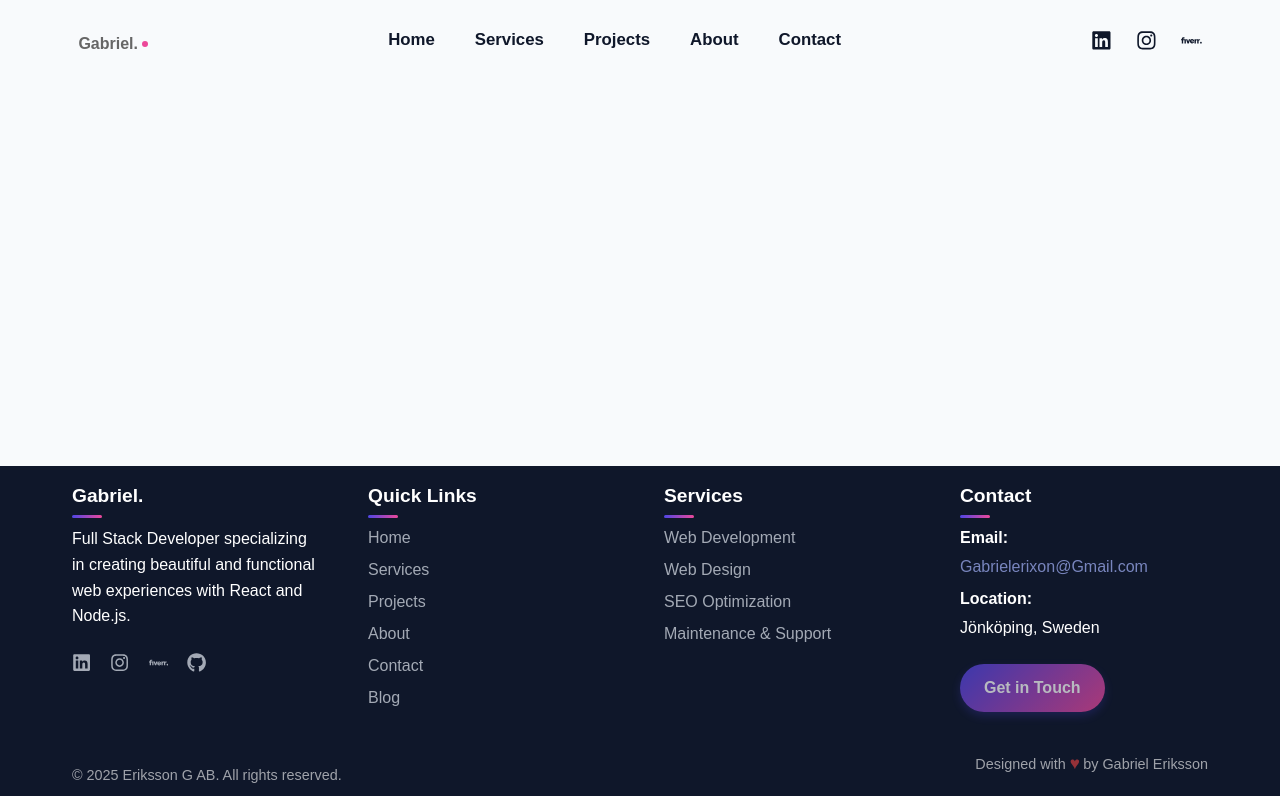
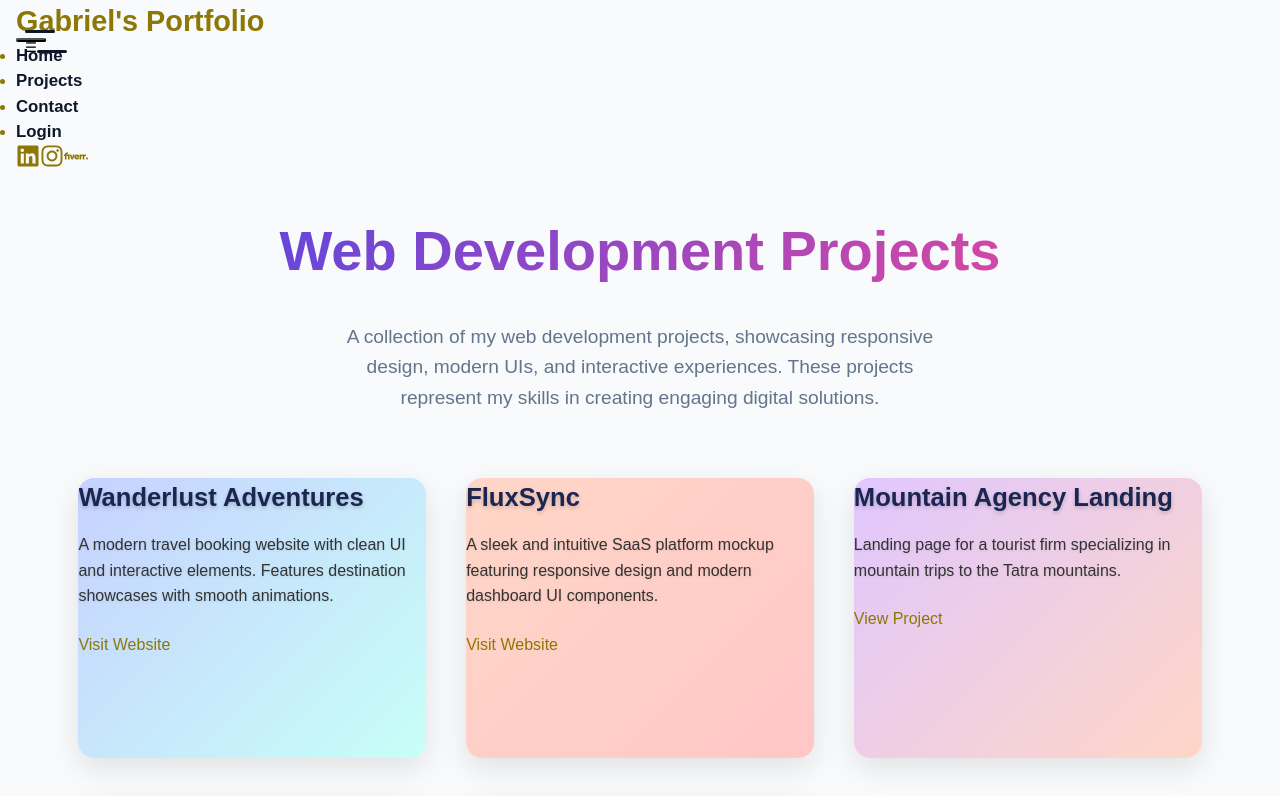
Before and after one commit to Gabrielerixon/my-portfolio, a React (Create React App) app in the folder client/: page /projects in a window 1280 px wide. Shown: the top 796 px of the page. Built offline with nearby package versions, Linux system fonts and the light colour scheme.

Commit message:
update regarding project

```diff
--- a/client/src/App.jsx
+++ b/client/src/App.jsx
@@ -1,10 +1,10 @@
-import React, { useEffect } from 'react';
+import React from 'react';
 import { BrowserRouter as Router, Routes, Route, useLocation } from 'react-router-dom';
-// Remove the HelmetProvider import
 import Navbar from './components/Navbar';
 import Footer from './components/Footer';
 import Home from './pages/Home';
 import DailyUIs from './pages/DailyUI';
+import Projects from './pages/Projects'; // Import the new Projects component
 import Contact from './pages/Contact';
 import './styles/layout.css';
 import AboutMe from './pages/AboutMe';
@@ -20,18 +20,6 @@ import PageTitle from './components/PageTitle';
 import SchemaOrg from './components/SchemaOrg';
 import { Analytics } from "@vercel/analytics/react";
 import { SpeedInsights } from "@vercel/speed-insights/react";
-import Services from './pages/Services';
-
-// Add ScrollToTop component
-function ScrollToTop() {
-  const { pathname } = useLocation();
-
-  useEffect(() => {
-    window.scrollTo(0, 0);
-  }, [pathname]);
-
-  return null;
-}
 
 // Wrapper component to conditionally render Navbar and Footer
 function AppLayout() {
@@ -44,20 +32,18 @@ function AppLayout() {
 
   return (
     <div className="app-container">
-      {/* Implement ScrollToTop component here */}
-      <ScrollToTop />
       <PageTitle />
-      <SchemaOrg /> {/* Added SchemaOrg while keeping PageTitle */}
+      <SchemaOrg />
       {showNavAndFooter && <Navbar />}
 
       <Routes>
         <Route path="/" element={<Home />} />
-        <Route path="/dailyui" element={<DailyUIs />} />
+        <Route path="/projects" element={<Projects />} /> {/* New route for Projects */}
+        <Route path="/dailyui" element={<DailyUIs />} /> {/* Keep this for backward compatibility */}
         <Route path="/contact" element={<Contact />} />
         <Route path="/about" element={<AboutMe />} />
         <Route path="/blog" element={<Blog />} />
         <Route path="/auth" element={<ResponsiveAuth />} />
-        <Route path="/services" element={<Services />} />
         <Route path="/dailyui/day2" element={<Day2Checkout />} />
         <Route path="/dailyui/day3" element={<MountainAgencyLanding />} />
         <Route path="/dailyui/day4" element={<Calculator />} />
@@ -75,7 +61,6 @@ function AppLayout() {
 
 function App() {
   return (
-    // Remove the HelmetProvider wrapper
     <Router>
       <AppLayout />
     </Router>
--- a/client/src/components/Navbar.jsx
+++ b/client/src/components/Navbar.jsx
@@ -1,157 +1,105 @@
 // src/components/Navbar.jsx
-import React, { useState, useEffect } from 'react';
-import { Link, useLocation } from 'react-router-dom';
+import React, { useState } from 'react';
+import { Link } from 'react-router-dom';
 import { FaInstagram, FaLinkedin } from 'react-icons/fa';
 import { SiFiverr } from 'react-icons/si';
 import './Navbar.css';
 
 const Navbar = () => {
   const [isMobileMenuOpen, setIsMobileMenuOpen] = useState(false);
-  const [scrolled, setScrolled] = useState(false);
-  const location = useLocation();
 
-  useEffect(() => {
-    const handleScroll = () => {
-      const offset = window.scrollY;
-      if (offset > 50) {
-        setScrolled(true);
-      } else {
-        setScrolled(false);
-      }
-    };
-
-    window.addEventListener('scroll', handleScroll);
-
-    return () => {
-      window.removeEventListener('scroll', handleScroll);
-    };
-  }, []);
-
-  const toggleMobileMenu = () => setIsMobileMenuOpen(!isMobileMenuOpen);
-  const closeMobileMenu = () => setIsMobileMenuOpen(false);
-
-  const isActive = (path) => {
-    return location.pathname === path ? 'active' : '';
-  };
-
-  // Close mobile menu when clicking a link
-  const handleLinkClick = () => {
-    if (isMobileMenuOpen) {
-      closeMobileMenu();
-    }
-  };
+  const openMenu = () => setIsMobileMenuOpen(true);
+  const closeMenu = () => setIsMobileMenuOpen(false);
 
   return (
-    <nav className={`navbar ${scrolled ? 'scrolled' : ''}`}>
-      <div className="navbar-container">
-        {/* Left Section: Logo */}
-        <div className="navbar-logo">
-          <Link to="/" onClick={handleLinkClick}>
-            <span className="logo-text">Gabriel.</span>
-          </Link>
+    <nav className="navbar">
+      {/* Left Section: Brand */}
+      <div className="navbar-left">
+        <div className="navbar-logo">Gabriel&apos;s Portfolio</div>
       </div>
 
-        {/* Center Section: Navigation Links (desktop) */}
-        <div className="navbar-links">
-          <ul>
-            <li className={isActive('/')}>
-              <Link to="/" onClick={handleLinkClick}>Home</Link>
-            </li>
-            <li className={isActive('/services')}>
-              <Link to="/services" onClick={handleLinkClick}>Services</Link>
-            </li>
-            <li className={isActive('/dailyui')}>
-              <Link to="/dailyui" onClick={handleLinkClick}>Projects</Link>
-            </li>
-            <li className={isActive('/about')}>
-              <Link to="/about" onClick={handleLinkClick}>About</Link>
-            </li>
-            <li className={isActive('/contact')}>
-              <Link to="/contact" onClick={handleLinkClick}>Contact</Link>
-            </li>
+      {/* Center Section: Nav Links (desktop) */}
+      <div className="navbar-center">
+        <ul className="navbar-links">
+          <li><Link to="/">Home</Link></li>
+          <li><Link to="/projects">Projects</Link></li> {/* Updated from DailyUI to Projects */}
+          <li><Link to="/contact">Contact</Link></li>
+          <li><Link to="/auth">Login</Link></li>
         </ul>
       </div>
 
-        {/* Right Section: Social Icons */}
-        <div className="navbar-social">
+      {/* Right Section: Social Icons + Hamburger */}
+      <div className="navbar-right">
+        <div className="navbar-socials">
           <a
             href="https://www.linkedin.com/in/gabriel-eriksson-7b3a9a1b0/"
             target="_blank"
             rel="noreferrer"
-            className="social-icon"
           >
-            <FaLinkedin />
+            <FaLinkedin size={24} />
           </a>
           <a
             href="https://www.instagram.com/gabrielerixon/"
             target="_blank"
             rel="noreferrer"
-            className="social-icon"
           >
-            <FaInstagram />
+            <FaInstagram size={24} />
           </a>
           <a
             href="http://www.fiverr.com/s/XL3Qbr2"
             target="_blank"
             rel="noreferrer"
-            className="social-icon"
           >
-            <SiFiverr />
+            <SiFiverr size={24} />
           </a>
         </div>
 
-        {/* Mobile Menu Toggle */}
-        <div className="mobile-menu-toggle" onClick={toggleMobileMenu}>
-          <span className={`hamburger ${isMobileMenuOpen ? 'active' : ''}`}></span>
-        </div>
+        {/* Hamburger Icon for Mobile */}
+        <button className="hamburger" onClick={openMenu}>
+          &#9776; {/* "trigram for menu" character */}
+        </button>
       </div>
 
-      {/* Mobile Menu */}
-      <div className={`mobile-menu ${isMobileMenuOpen ? 'active' : ''}`}>
-        <ul>
-          <li className={isActive('/')}>
-            <Link to="/" onClick={handleLinkClick}>Home</Link>
-          </li>
-          <li className={isActive('/services')}>
-            <Link to="/services" onClick={handleLinkClick}>Services</Link>
-          </li>
-          <li className={isActive('/dailyui')}>
-            <Link to="/dailyui" onClick={handleLinkClick}>Projects</Link>
-          </li>
-          <li className={isActive('/about')}>
-            <Link to="/about" onClick={handleLinkClick}>About</Link>
-          </li>
-          <li className={isActive('/contact')}>
-            <Link to="/contact" onClick={handleLinkClick}>Contact</Link>
-          </li>
+      {/* Full-Screen Mobile Menu Overlay */}
+      {isMobileMenuOpen && (
+        <div className="mobile-menu">
+          <button className="close-button" onClick={closeMenu}>
+            &times;
+          </button>
+
+          <ul className="mobile-nav-links">
+            <li onClick={closeMenu}><Link to="/">Home</Link></li>
+            <li onClick={closeMenu}><Link to="/projects">Projects</Link></li> {/* Updated here too */}
+            <li onClick={closeMenu}><Link to="/contact">Contact</Link></li>
+            <li onClick={closeMenu}><Link to="/auth">Login</Link></li>
           </ul>
-        <div className="mobile-social">
+
+          {/* Larger icons at the bottom */}
+          <div className="mobile-menu-socials">
             <a
               href="https://www.linkedin.com/in/gabriel-eriksson-7b3a9a1b0/"
               target="_blank"
               rel="noreferrer"
-            className="social-icon"
             >
-            <FaLinkedin />
+              <FaLinkedin size={32} />
             </a>
             <a
               href="https://www.instagram.com/gabrielerixon/"
               target="_blank"
               rel="noreferrer"
-            className="social-icon"
             >
-            <FaInstagram />
+              <FaInstagram size={32} />
             </a>
             <a
               href="http://www.fiverr.com/s/XL3Qbr2"
               target="_blank"
               rel="noreferrer"
-            className="social-icon"
             >
-            <SiFiverr />
+              <SiFiverr size={32} />
             </a>
           </div>
         </div>
+      )}
     </nav>
   );
 };
--- a/client/src/components/ProjectCard.jsx
+++ b/client/src/components/ProjectCard.jsx
@@ -1,47 +1,48 @@
 // src/components/ProjectCard.jsx
-import React, { useState, useEffect } from 'react';
+import React, { useEffect, useState } from 'react';
 import { Link } from 'react-router-dom';
 import './ProjectCard.css';
+// If you're using random gradient:
 import { getRandomGradient } from '../utils/gradientUtils';
 
 const ProjectCard = ({ project }) => {
-  const { title, description, link } = project;
-  const [isHovered, setIsHovered] = useState(false);
+  const { title, description, link, isExternal } = project;
   const [gradient, setGradient] = useState('');
 
   useEffect(() => {
-    // Get a random gradient for each card
+    // If you want a random gradient only once on mount
     const bg = getRandomGradient();
     setGradient(bg);
   }, []);
 
+  // Render either an external link or internal route link
+  const renderLink = () => {
+    if (isExternal) {
+      return (
+        <a href={link} className="view-link" target="_blank" rel="noopener noreferrer">
+          Visit Website
+        </a>
+      );
+    } else {
+      return (
+        <Link to={link} className="view-link">
+          View Project
+        </Link>
+      );
+    }
+  };
+
   return (
     <div
       className="project-card"
-      onMouseEnter={() => setIsHovered(true)}
-      onMouseLeave={() => setIsHovered(false)}
+      style={{ background: gradient }}
     >
-      <div className="project-card-bg" style={{ background: gradient }}></div>
-      <div className="project-card-content">
+      <div className="card-top">
         <h3>{title}</h3>
         <p>{description}</p>
-        <Link to={link} className="project-card-link">
-          <span>View Challenge</span>
-          <svg
-            className={`arrow-icon ${isHovered ? 'active' : ''}`}
-            viewBox="0 0 24 24"
-            width="20"
-            height="20"
-            stroke="currentColor"
-            strokeWidth="2"
-            fill="none"
-            strokeLinecap="round"
-            strokeLinejoin="round"
-          >
-            <line x1="5" y1="12" x2="19" y2="12"></line>
-            <polyline points="12 5 19 12 12 19"></polyline>
-          </svg>
-        </Link>
+      </div>
+      <div className="card-bottom">
+        {renderLink()}
       </div>
     </div>
   );
--- a/client/src/pages/Home.jsx
+++ b/client/src/pages/Home.jsx
@@ -184,22 +184,25 @@ const Home = () => {
           <div className="featured-projects">
           {[
             {
-                  title: 'Mountaineering Landing Page',
-                  description: 'A landing page I made for a fictional company in the Polish Tatra mountains.',
-                  image: 'mountain-landing-preview',
-                  link: '/dailyui/day3'
+              title: 'Wanderlust Adventures',
+              description: 'Modern travel booking platform with immersive UI and seamless booking experience.',
+              image: 'wanderlust-preview', // You'll need to add this image
+              link: 'https://wanderlust-adventures-mu.vercel.app/',
+              isExternal: true
             },
             {
-                  title: '404 Error Page',
-                  description: 'I created a fun error page, because why not? No one said it had to be boring!',
-                  image: 'error-page-preview',
-                  link: '/dailyui/day7'
+              title: 'FluxSync',
+              description: 'Sleek SaaS platform mockup featuring intuitive dashboard UI and responsive design.',
+              image: 'fluxsync-preview', // You'll need to add this image
+              link: 'https://fluxsync-five.vercel.app/',
+              isExternal: true
             },
             {
-                  title: 'User Profile Dashboard',
-                  description: 'A gaming-inspired user profile with detailed stats and a modern interface.',
-                  image: 'profile-dashboard-preview',
-                  link: '/dailyui/day5'
+              title: 'Mountain Agency',
+              description: 'Visually striking landing page for a tourism company specializing in mountain adventures.',
+              image: 'mountain-landing-preview',
+              link: '/dailyui/day3',
+              isExternal: false
             }
           ].map((project, index) => (
             <div
@@ -211,16 +214,22 @@ const Home = () => {
               <div className="project-info">
                 <h3>{project.title}</h3>
                 <p>{project.description}</p>
+                {project.isExternal ? (
+                  <a href={project.link} className="view-project-btn" target="_blank" rel="noopener noreferrer">
+                    Visit Website
+                  </a>
+                ) : (
                   <Link to={project.link} className="view-project-btn">
                     View Project
                   </Link>
+                )}
               </div>
             </div>
           ))}
         </div>
 
         <div className={`view-all-container ${scrollPosition > 800 ? 'animate-in' : ''}`}>
-              <Link to="/dailyui" className="view-all-btn">
+          <Link to="/projects" className="view-all-btn">
             View All Projects
           </Link>
         </div>
--- /dev/null
+++ b/client/src/pages/Projects.jsx
@@ -0,0 +1,92 @@
+// src/pages/Projects.jsx
+import React, { useEffect, useState } from 'react';
+import ProjectCard from '../components/ProjectCard';
+import './DailyUI.css'; // We'll reuse the DailyUI CSS for now
+
+const Projects = () => {
+  const [isLoaded, setIsLoaded] = useState(false);
+
+  // Component style object with spacing fixes
+  const componentStyles = {
+    container: {
+      marginTop: '40px',
+      paddingTop: '60px',
+      position: 'relative',
+      zIndex: 1
+    },
+    heading: {
+      position: 'relative',
+      zIndex: 2,
+      paddingBottom: '1rem'
+    }
+  };
+
+  useEffect(() => {
+    setIsLoaded(true);
+  }, []);
+
+  // Project data
+  const projects = [
+    {
+      title: 'Wanderlust Adventures',
+      description: 'A modern travel booking website with clean UI and interactive elements. Features destination showcases with smooth animations.',
+      link: 'https://wanderlust-adventures-mu.vercel.app/',
+      isExternal: true
+    },
+    {
+      title: 'FluxSync',
+      description: 'A sleek and intuitive SaaS platform mockup featuring responsive design and modern dashboard UI components.',
+      link: 'https://fluxsync-five.vercel.app/',
+      isExternal: true
+    },
+    {
+      title: 'Mountain Agency Landing',
+      description: 'Landing page for a tourist firm specializing in mountain trips to the Tatra mountains.',
+      link: '/dailyui/day3',
+      isExternal: false
+    },
+    {
+      title: 'Modern User Profile',
+      description: 'A gaming-inspired user profile dashboard with detailed stats and a modern interface.',
+      link: '/dailyui/day5',
+      isExternal: false
+    },
+    {
+      title: '404 Error Page',
+      description: 'An engaging 404 error page with 3D animation and smooth effects.',
+      link: '/dailyui/day7',
+      isExternal: false
+    }
+  ];
+
+  return (
+    <div style={componentStyles.container}>
+      <div className="dailyui-container">
+        <div className="dailyui-hero">
+          <h1 className={`hero-title ${isLoaded ? 'animate-in' : ''}`} style={componentStyles.heading}>
+            Web Development Projects
+          </h1>
+
+          <p className={`hero-description ${isLoaded ? 'animate-in' : ''}`}>
+            A collection of my web development projects, showcasing responsive design, modern UIs, and interactive experiences.
+            These projects represent my skills in creating engaging digital solutions.
+          </p>
+        </div>
+
+        <div className="dailyui-grid">
+          {projects.map((item, idx) => (
+            <div
+              key={idx}
+              className={`project-card-wrapper ${isLoaded ? 'animate-in' : ''}`}
+              style={{ animationDelay: `${idx * 0.1}s` }}
+            >
+              <ProjectCard project={item} />
+            </div>
+          ))}
+        </div>
+      </div>
+    </div>
+  );
+};
+
+export default Projects;
```
Also changed, not shown: client/src/pages/DailyUI.jsx (+10 -118 lines), client/src/pages/Home.css (+17 -0 lines), client/src/assets/project-previews/fluxsync-preview.jpg (added), client/src/assets/project-previews/wanderlust-preview.jpg (added). Lines whose indentation alone changed are shown as unchanged.
